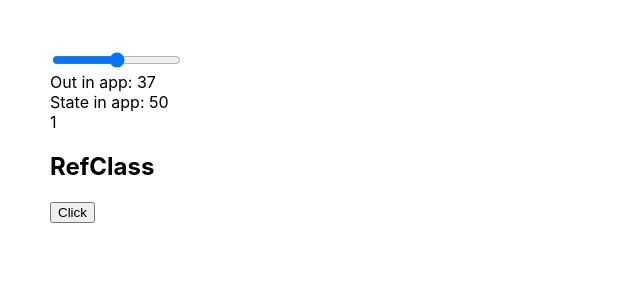
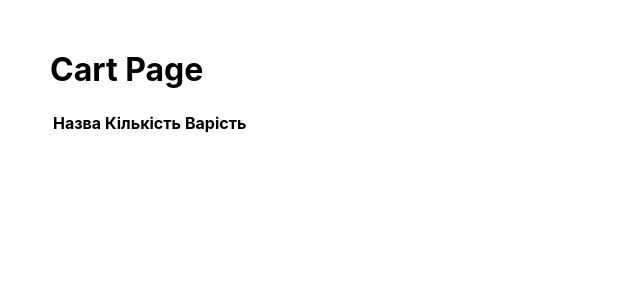
Before and after one commit to pavlodorosh/up-react, a React (Create React App) app: page /cart in a window 1280 px wide. Shown: the top 300 px of the page, without its empty margins (0-640 px from the left). Built offline with nearby package versions, Linux system fonts and the light colour scheme.

Commit message:
shop cart

```diff
--- /dev/null
+++ b/src/Shop/App.js
@@ -0,0 +1,37 @@
+import React from "react";
+import {BrowserRouter as Router, Route, Routes, Link} from 'react-router-dom';
+import goodsArr from './goods.json';
+import HomePage from "./HomePage";
+import ProductPage from "./ProductPage";
+import CartPage from './CartPage';
+
+class App extends React.Component{
+    constructor(props){
+        super(props);
+        this.state = {
+            products : goodsArr,
+            cart : {}
+        }
+    }
+    addToCart = (productId) => {
+        this.setState((prevState) => ({
+            cart : {
+                ...prevState.cart,
+                [productId]:(prevState.cart[productId] || 0) + 1,
+            }
+        }))
+    }
+    render(){
+        return(
+            <Router>
+                <Routes>
+                    <Route exact path="/" element={<HomePage products={this.state.products} addToCart={this.addToCart}/>}/>
+                    <Route path="/product/:productId" element={<ProductPage products={this.state.products} addToCart={this.addToCart}/>}/>
+                    <Route path="/cart" element={<CartPage products={this.state.products} cart={this.state.cart}/>}/>
+                </Routes>
+            </Router>
+        );
+    }
+}
+
+export default App;
--- /dev/null
+++ b/src/Shop/CartPage.js
@@ -0,0 +1,36 @@
+import React from "react";
+
+class CartPage extends React.Component{
+
+    render(){
+        const {products, cart }= this.props;
+        return(
+            <>
+            <h1>Cart Page</h1>
+            <table>
+                <thead>
+                    <tr>
+                        <th>Назва</th>
+                        <th>Кількість</th>
+                        <th>Варість</th>
+                    </tr>
+                    <tbody>
+                        {Object.keys(cart).map((productId) => {
+                            const product = products.find( (p) => p.id === Number(productId) );
+                            return(
+                                <tr key={product.id}>
+                                    <td>{product.title}</td>
+                                    <td>{cart[productId]}</td>
+                                    <td>{cart[productId]*product.cost}</td>
+                                </tr>
+                            )
+                        })}
+                    </tbody>
+                </thead>
+            </table>
+            </>
+        );
+    }
+}
+
+export default CartPage;
--- /dev/null
+++ b/src/Shop/Goods.js
@@ -0,0 +1,27 @@
+import React from "react";
+import {Link} from 'react-router-dom';
+
+class Goods extends React.Component{
+
+    handlerAddToCart = () =>{
+        this.props.addToCart(this.props.product.id);
+    }
+    render(){
+        const { title, cost } = this.props.product;
+        return(
+            <>
+            <div className="goods">
+                <img src="" alt="" />
+                <div>{title}</div>
+                <div>{cost}</div>
+                <Link to={`/product/${this.props.product.articul}`}>Link to product page</Link>
+                <button onClick={this.handlerAddToCart}>
+                    Add to cart
+                </button>
+            </div>
+            </>
+        )
+    }
+}
+
+export default Goods;
--- /dev/null
+++ b/src/Shop/HomePage.js
@@ -0,0 +1,22 @@
+import React from "react";
+import {Link} from 'react-router-dom';
+import Goods from "./Goods";
+
+class HomePage extends React.Component{
+
+    render(){
+        return(
+            <>
+            <h1>Home page</h1>
+            <div className="goods-list">
+                {this.props.products.map((product) =>{
+                    <Goods key={product.articul} product={product} addToCart={this.props.addToCart}/>
+                })}
+            </div>
+            <Link to="/cart">Go to Cart</Link>
+            </>
+        );
+    }
+}
+
+export default HomePage;
--- /dev/null
+++ b/src/Shop/ProductPage.js
@@ -0,0 +1,26 @@
+import React from "react";
+
+class ProductPage extends React.Component{
+    render(){
+        const { products, math, addToCart} = this.props;
+        const articul =math.params.articul;
+        const product = products.find(product=>product.articul === articul);
+
+        return(
+            <>
+            <div className="product-page">
+                <h2>{product.title}</h2>
+                <img src={product.image}/>
+                <strong>{product.cost}</strong>
+                <button onClick={
+                    () => addToCart(product.id)
+                }>
+                    Add to cart
+                </button>
+            </div>
+            </>
+        );
+    }
+}
+
+export default ProductPage;
--- /dev/null
+++ b/src/Shop/goods.json
@@ -0,0 +1,16 @@
+[
+    {
+        "id": 55156686,
+        "articul": "284s",
+        "title": "Apple",
+        "cost": 70,
+        "image": "https://cdn0.iconfinder.com/data/icons/fruity-3/512/Apple-64.png"
+    },
+    {
+        "id": 16515613,
+        "articul": "2s8d",
+        "title": "Lemon",
+        "cost": 40,
+        "image": "https://cdn0.iconfinder.com/data/icons/fruity-3/512/Lemon-64.png"
+    }
+]
--- a/src/index.js
+++ b/src/index.js
@@ -1,7 +1,7 @@
 import React from 'react';
 import ReactDOM from 'react-dom/client';
 import './index.css';
-import App from './Ref/App';
+import App from './Shop/App';
 // import reportWebVitals from './reportWebVitals';
 // console.log(React.version);
 
```
Also changed, not shown: src/App_state.js (deleted, +0 -14 lines).
